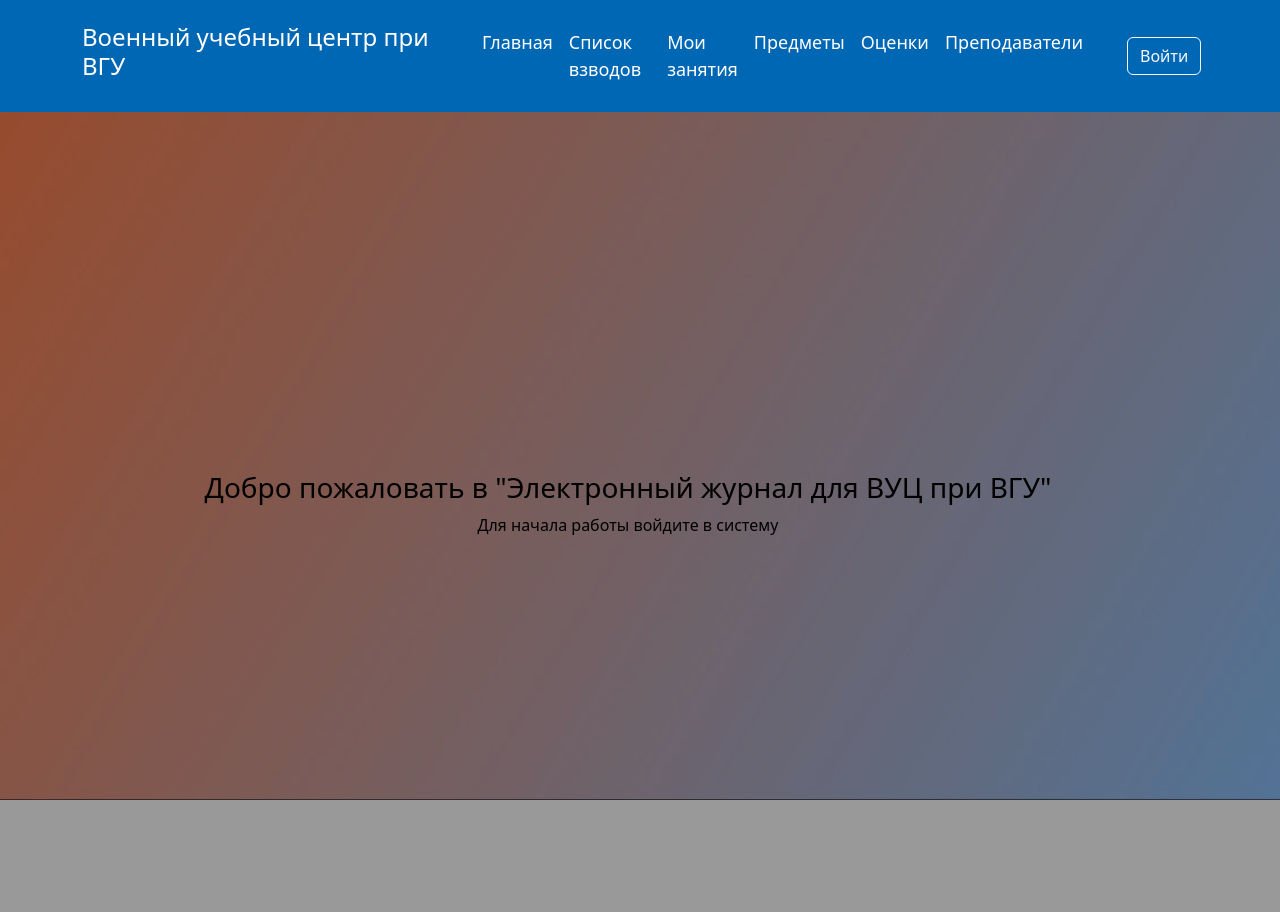
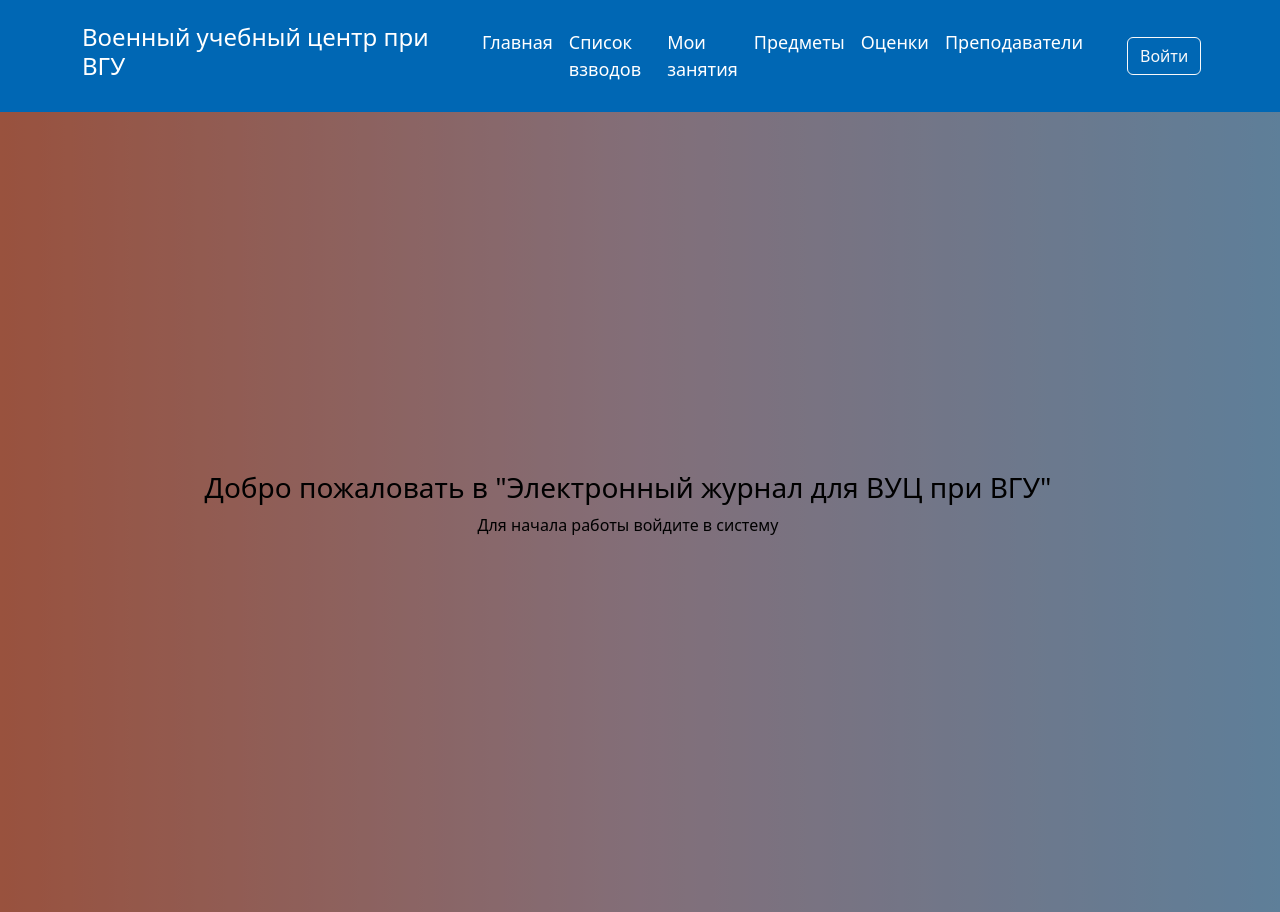
Before and after one commit to Dmitriy-M1319/journal-client, a Vue app: page / in a window 1280 px wide. Built offline with nearby package versions, Linux system fonts and the light colour scheme; what vue-js-modal would draw is missing.

Commit message:
fix linear gradient

```diff
--- a/src/App.vue
+++ b/src/App.vue
@@ -54,7 +54,7 @@
                     </div>
                 </div>
             </header>
-            <div :class="{'mask': true, 'd-flex align-items-center': !isToken() }">
+            <div :class="{'d-flex align-items-center': !isToken() }">
                 <router-view class="view" :is_student="isStudent()" :profile="this.profile" :token="isToken()" />
             </div>
     </div>
@@ -120,10 +120,10 @@ header {
 }
 
 body {
-    background-image: url('@/assets/background.jpg');
+    background: -webkit-linear-gradient(left, rgba(0, 0, 0, 0.4), rgba(0, 0, 0, 0.4)),
+    -webkit-linear-gradient(left, #ff8867, #dab8c9, #9dd3ff);
     width: 100%;
     height: 100vh;
-    background-repeat: no-repeat;
     background-size: cover;
 }
 
@@ -133,8 +133,7 @@ body {
 }
 
 .mask {
-    width: 100%;
-    height: 100%;
+    background-blend-mode: multiply;
     background-color: rgba(0, 0, 0, 0.4);
 }
 
--- a/src/views/Home.vue
+++ b/src/views/Home.vue
@@ -1,5 +1,5 @@
 <template>
-    <div v-if="!token" class="row">
+    <div v-if="!token" class="vertical_align row align-items-center">
         <div class="col-12">
             <div class="text-black text-center">
                 <h3>Добро пожаловать в "Электронный журнал для ВУЦ при ВГУ"</h3>
@@ -44,4 +44,8 @@ export default {
     float: left;
     margin-right: 5px;
 }
+.vertical_align {
+    width: 100%;
+    height: 100vh;
+}
 </style>
--- a/src/views/Login.vue
+++ b/src/views/Login.vue
@@ -1,7 +1,7 @@
 <template>
     <div>
-        <div class="row justify-content-center">
-            <div class="col-4">
+        <div class="vertical_align row align-items-center justify-content-center">
+            <div class="col-4 ">
                 <section id="login">
                     <div class="container">
                         <div class="text-white">
@@ -92,10 +92,10 @@ header {
 }
 
 body {
-    background-image: url('@/assets/background.jpg');
+    background: -webkit-linear-gradient(left, rgba(0, 0, 0, 0.4), rgba(0, 0, 0, 0.4)),
+    -webkit-linear-gradient(left, #ff8867, #dab8c9, #9dd3ff);
     width: 100%;
     height: 100vh;
-    background-repeat: no-repeat;
     background-size: cover;
     font-family: "IBM Plex Sans", sans-serif;
 }
@@ -103,12 +103,6 @@ body {
 .bg-header-color {
     background-color: #0067b4;
     border-radius: 5px;
-}
-
-.mask {
-    width: 100%;
-    height: 100%;
-    background-color: rgba(0, 0, 0, 0.4);
 }
 
 h4 {
@@ -120,4 +114,9 @@ h4 {
     background-color: #0067b4;
     border-radius: 5px;
 }
+
+.vertical_align {
+    width: 100%;
+    height: 100vh;
+}
 </style>
```
